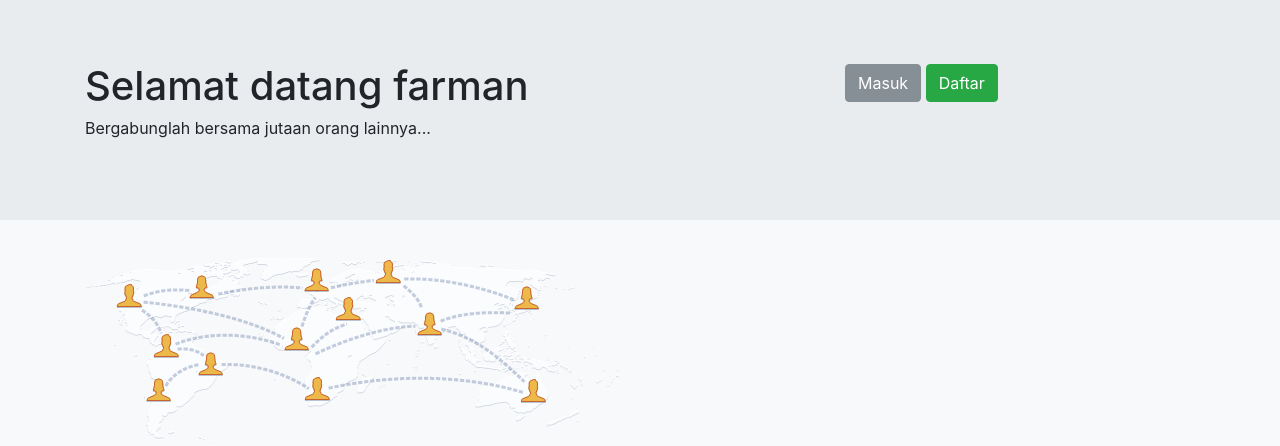
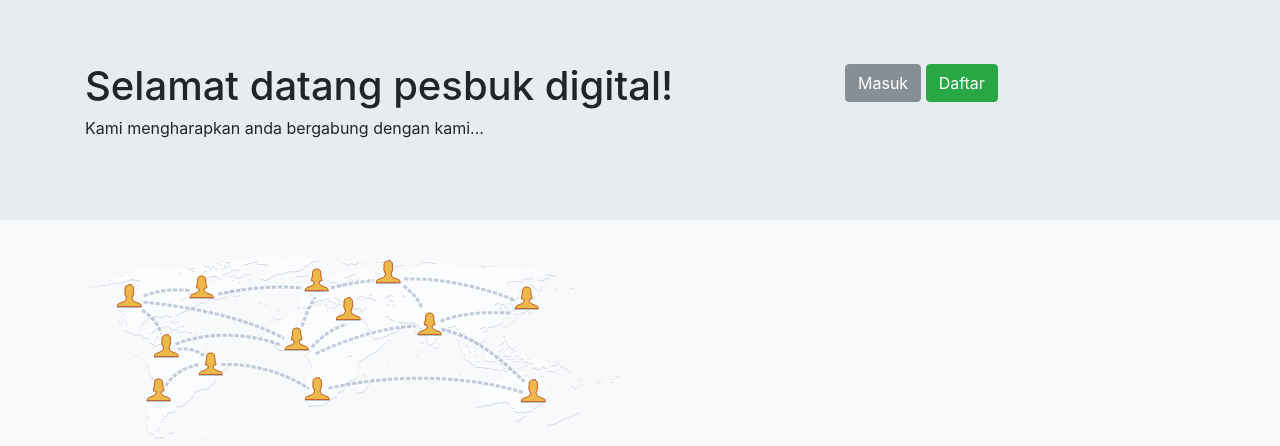
Before and after one commit to farman17/sosmed, a PHP site: page / in a window 1280 px wide. Shown: the top 446 px of the page. Run offline with PHP 8.4, Linux system fonts and the light colour scheme.

Commit message:
edit jumbotron

```diff
--- a/index.php
+++ b/index.php
@@ -14,8 +14,8 @@
             <div class="container">
                 <div class="row">
                     <div class="col-md-8">
-                        <h1>Selamat datang farman</h1>
-                        <p>Bergabunglah bersama jutaan orang lainnya...</p>
+                        <h1>Selamat datang pesbuk digital!</h1>
+                        <p>Kami mengharapkan anda bergabung dengan kami...</p>
                     </div>
                     <div class="col-md-4">
                         <a href="login.php" class="btn btn-secondary">Masuk</a>
```
